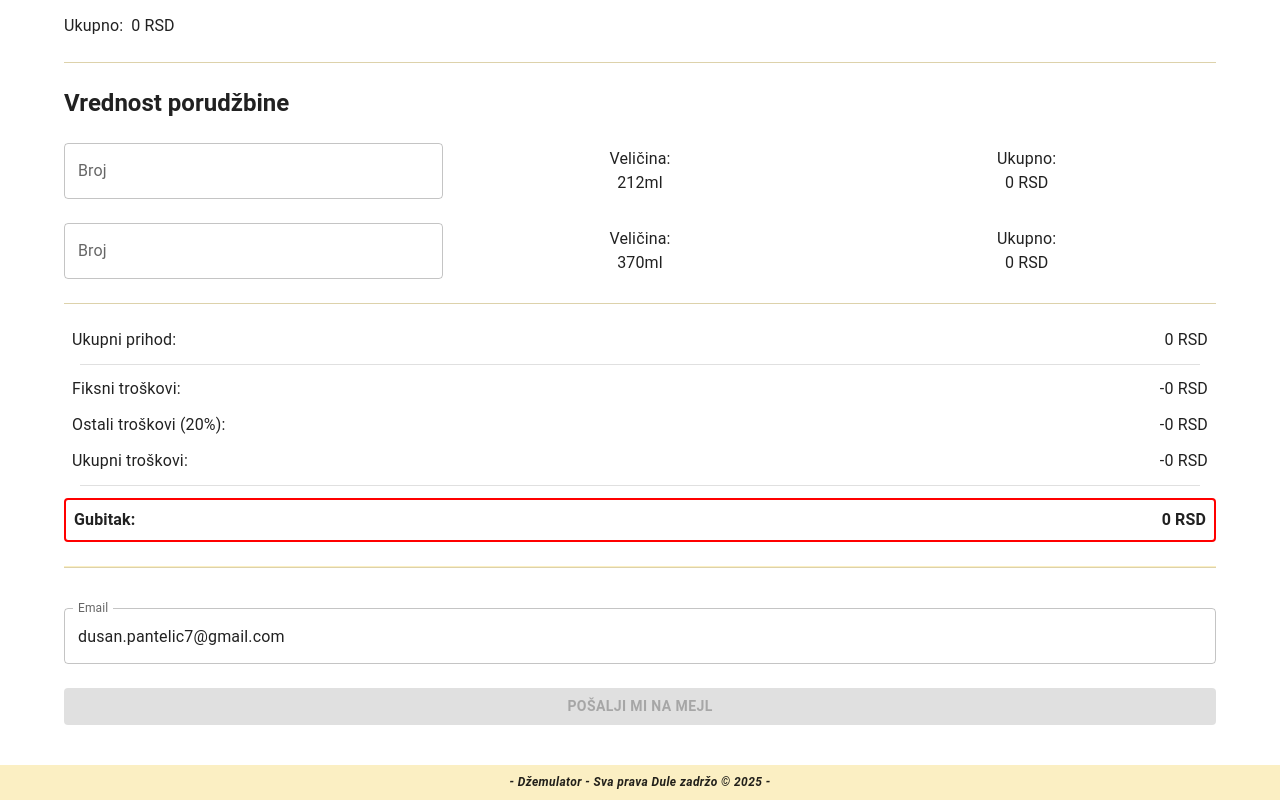
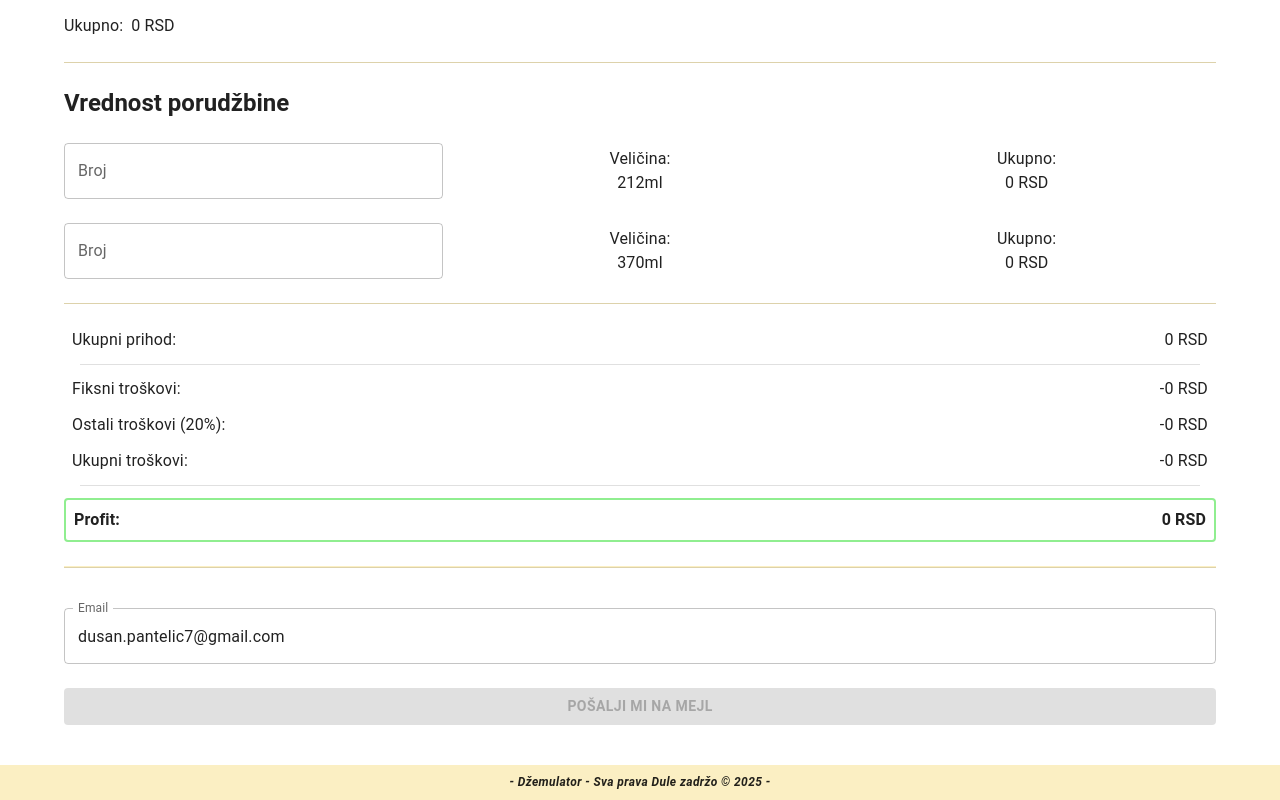
Before and after one commit to LakiTheGreat/UI_dzem_kalkulator, a React (Create React App) app in the folder my-app/: page / in a window 1280 px wide. Shown: the part 634-1434 px from the top of the page. Built offline with nearby package versions, Linux system fonts and the light colour scheme; some icons are missing.

Commit message:
profit/gubitak

```diff
--- a/my-app/src/form/index.tsx
+++ b/my-app/src/form/index.tsx
@@ -607,13 +607,13 @@ export default function Form() {
               sx={{
                 p: 1,
                 border: `2px solid ${
-                  Number(totalProfit) > 0 ? 'lightGreen' : 'red'
+                  Number(totalProfit) >= 0 ? 'lightGreen' : 'red'
                 }`,
                 borderRadius: 1,
               }}
             >
               <Typography variant='body1' sx={{ fontWeight: 'bold' }}>
-                {`${Number(totalProfit) > 0 ? 'Profit:' : 'Gubitak:'}`}
+                {`${Number(totalProfit) >= 0 ? 'Profit:' : 'Gubitak:'}`}
               </Typography>
               <FormattedPrice price={totalProfit} isBold={true} />
             </Stack>
```
